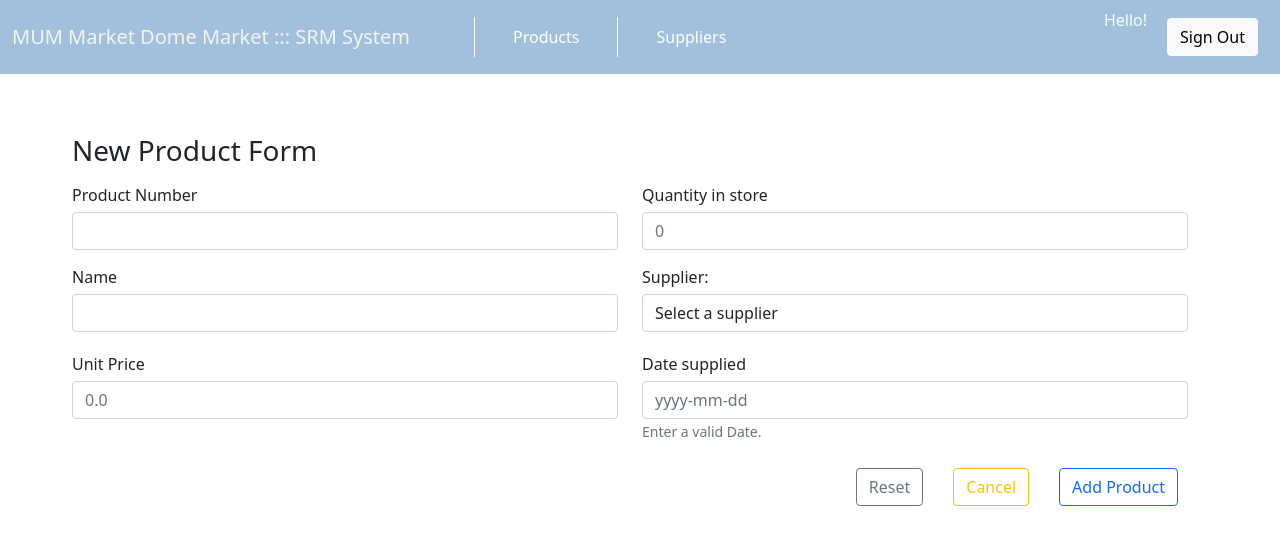
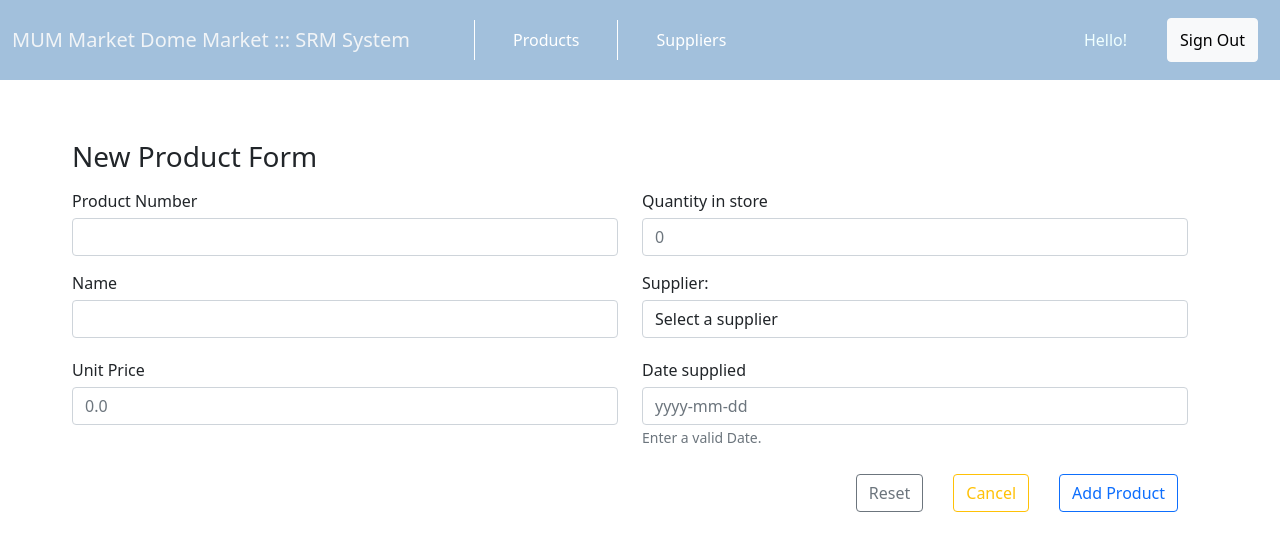
Before and after one commit to asma-aiouez/asma-aiouez.github.io, a plain HTML site: page w1d4webform/webform2.html in a window 1280 px wide. Drawn offline with nearby package versions, Linux system fonts and the light colour scheme.

Commit message:
fixing nav

```diff
--- a/w1d4webform/css/style.css
+++ b/w1d4webform/css/style.css
@@ -44,7 +44,7 @@ button{
   margin: 10px ;
 
 }
-.navbar.d-flex div{
+#hello{
   padding: 20px;
 }
 
--- a/w1d4webform/webform2.html
+++ b/w1d4webform/webform2.html
@@ -29,7 +29,7 @@
 
         </ul>
         <div class="d-flex">
-          <div>Hello!</div>
+          <div id="hello">Hello!</div>
           <button class="btn btn-light" type="submit">Sign Out</button>
         </div>
       </div>
```
